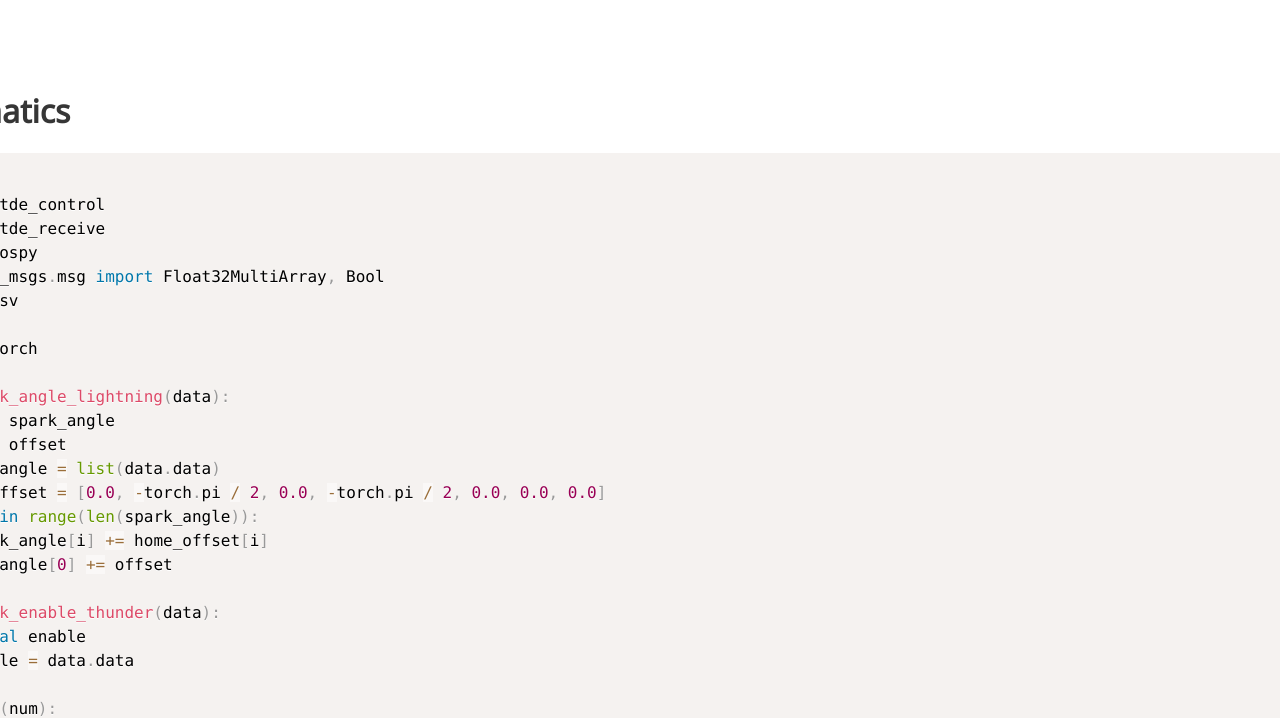
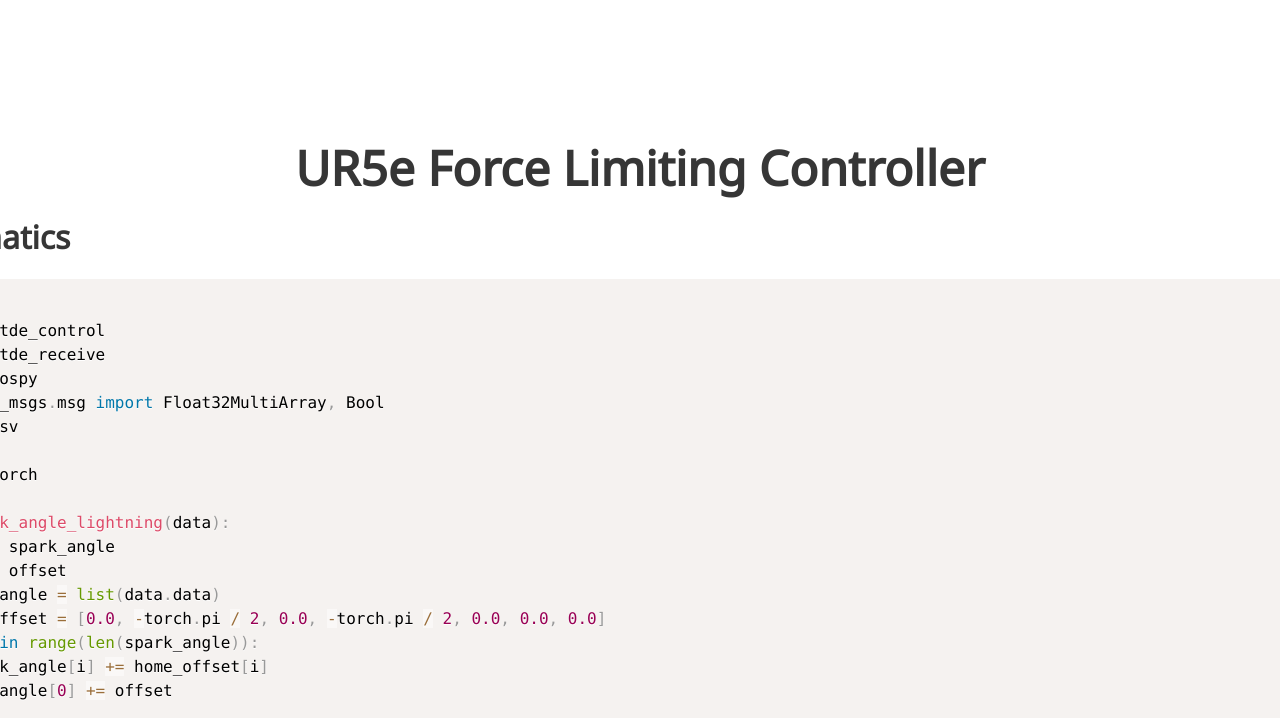
Before and after one commit to RPM-lab-UMN/SPARK_Website, a plain HTML site: page SpeedJ.html in a window 1280 px wide. Shown: the part 387-1105 px from the top of the page. Drawn offline with nearby package versions, Linux system fonts and the light colour scheme; some icons are missing; a web font is replaced by a local one.

Commit message:
Updated for arXiv

```diff
--- a/SpeedJ.html
+++ b/SpeedJ.html
@@ -79,12 +79,19 @@
 
 <div class="container is-max-desktop">
   <!-- Abstract Section -->
-  <section class="section">
+  <section class="section"></section>
+
+    <div class="columns is-centered">
+      <div class="column has-text-centered">
+        <h1 class="title is-1">UR5e Force Limiting Controller</h1>
+      </div>
+    </div>
+
     <div class="columns is-centered">
       <div class="column">
         <h2 class="title is-3">Kinematics</h2>
 
-    <pre><code class="language-python">
+        <pre style="max-height: 75vh; overflow-y: auto;"><code class="language-python">
 import rtde_control
 import rtde_receive
 import rospy
```
Also changed, not shown: index.html (+3 -3 lines).
